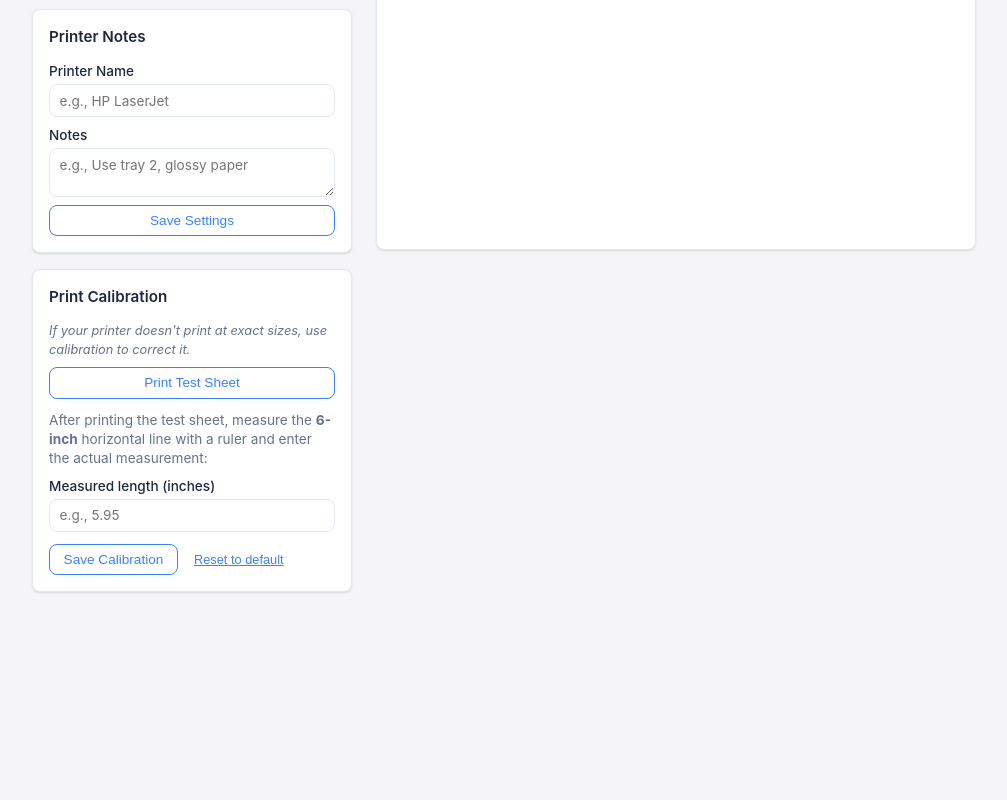
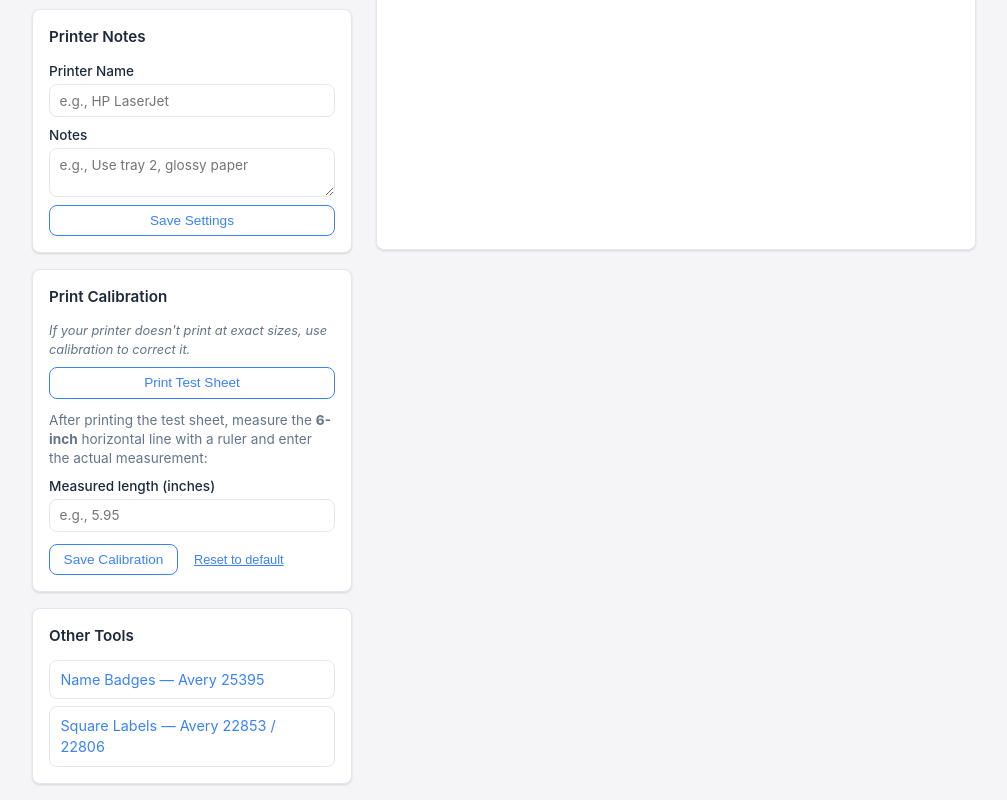
Before and after one commit to brendonthiede/button-printer, a plain HTML site: page index.html in a window 1280 px wide. Shown: the part 455-1255 px from the top of the page, without its empty margins (24-1031 px from the left). Before the commit the page ends 1063 px from the top, so only its background shows below. Drawn offline with Linux system fonts and the light colour scheme.

Commit message:
feat(button-printer): link to name-badge and square-label tools

```diff
--- a/css/styles.css
+++ b/css/styles.css
@@ -777,3 +777,26 @@ body {
   color: #92400e;
   border-color: #fde68a;
 }
+
+.tool-links {
+  list-style: none;
+  margin: 0;
+  padding: 0;
+  display: flex;
+  flex-direction: column;
+  gap: 0.4rem;
+}
+
+.tool-links a {
+  display: block;
+  padding: 0.5rem 0.65rem;
+  border: 1px solid var(--color-border, #e2e8f0);
+  border-radius: 8px;
+  color: var(--color-primary, #3b82f6);
+  text-decoration: none;
+  font-size: 0.9rem;
+}
+
+.tool-links a:hover {
+  background: rgba(59, 130, 246, 0.06);
+}
--- a/index.html
+++ b/index.html
@@ -138,6 +138,15 @@
             <div id="calibration-status" class="calibration-status" hidden></div>
           </div>
         </div>
+
+        <!-- Other tools -->
+        <div class="control-group" id="other-tools">
+          <h2>Other Tools</h2>
+          <ul class="tool-links">
+            <li><a href="name-badge-printer/">Name Badges — Avery 25395</a></li>
+            <li><a href="square-label-printer/">Square Labels — Avery 22853 / 22806</a></li>
+          </ul>
+        </div>
       </section>
 
       <!-- Canvas Area -->
```
